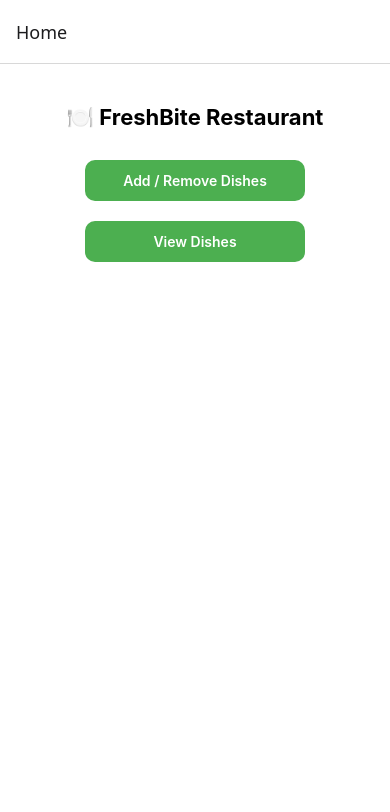
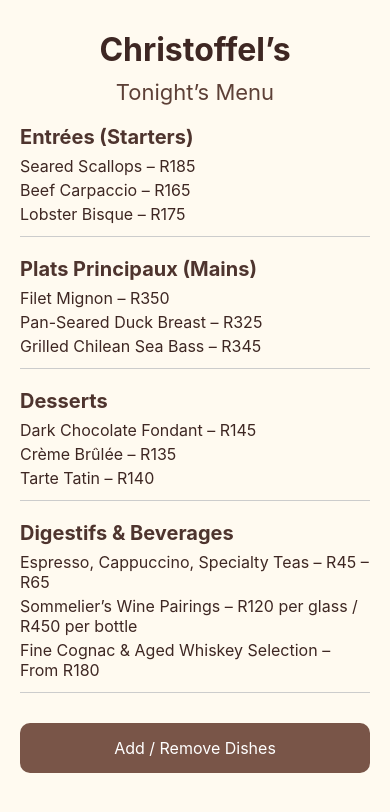
Before and after one commit to NicoleOnkel/christofells, a React Native app: screen / in a window 390 px wide. Shown: the top 812 px of the page. Built offline with nearby package versions, Linux system fonts and the light colour scheme.

Commit message:
Update App.tsx
Home screen update. Adding menu

```diff
--- a/App.tsx
+++ b/App.tsx
@@ -1,165 +1,248 @@
-import * as React from 'react';
-import { useState } from 'react';
-import { View, Text, TextInput, TouchableOpacity, StyleSheet, Alert, FlatList } from 'react-native';
-import { NavigationContainer } from '@react-navigation/native';
-import { createNativeStackNavigator } from '@react-navigation/native-stack';
+// App.tsx
+import React, { useState } from "react";
+import {
+  View,
+  Text,
+  TextInput,
+  TouchableOpacity,
+  StyleSheet,
+  ScrollView,
+  Alert,
+} from "react-native";
 
-const Stack = createNativeStackNavigator();
+export default function App() {
+  const [currentScreen, setCurrentScreen] = useState<"home" | "addRemove">(
+    "home"
+  );
 
-const initialDishes = [
-  { id: '1', name: 'Grilled Salmon', category: 'Seafood', price: 'R150' },
-  { id: '2', name: 'Chicken Burger', category: 'Fast Food', price: 'R120' },
-  { id: '3', name: 'Caesar Salad', category: 'Salad', price: 'R90' },
-];
+  // State for adding/removing dishes
+  const [dishName, setDishName] = useState("");
+  const [description, setDescription] = useState("");
+  const [course, setCourse] = useState("");
+  const [price, setPrice] = useState("");
+  const [menu, setMenu] = useState([
+    {
+      course: "Entrées (Starters)",
+      dishes: [
+        "Seared Scallops – R185",
+        "Beef Carpaccio – R165",
+        "Lobster Bisque – R175",
+      ],
+    },
+    {
+      course: "Plats Principaux (Mains)",
+      dishes: [
+        "Filet Mignon – R350",
+        "Pan-Seared Duck Breast – R325",
+        "Grilled Chilean Sea Bass – R345",
+      ],
+    },
+    {
+      course: "Desserts",
+      dishes: [
+        "Dark Chocolate Fondant – R145",
+        "Crème Brûlée – R135",
+        "Tarte Tatin – R140",
+      ],
+    },
+    {
+      course: "Digestifs & Beverages",
+      dishes: [
+        "Espresso, Cappuccino, Specialty Teas – R45 – R65",
+        "Sommelier’s Wine Pairings – R120 per glass / R450 per bottle",
+        "Fine Cognac & Aged Whiskey Selection – From R180",
+      ],
+    },
+  ]);
 
-// 🏠 Home Screen
-function HomeScreen({ navigation }) {
-  return (
-    <View style={styles.container}>
-      <Text style={styles.title}>🍽️ FreshBite Restaurant</Text>
+  // Add dish
+  const handleAddDish = () => {
+    if (!dishName || !course || !price) {
+      Alert.alert("Error", "Please fill in all fields");
+      return;
+    }
 
-      <TouchableOpacity style={styles.button} onPress={() => navigation.navigate('AddRemove')}>
+    const updatedMenu = menu.map((section) => {
+      if (section.course === course) {
+        return {
+          ...section,
+          dishes: [
+            ...section.dishes,
+            `${dishName} – R${price}${description ? ` (${description})` : ""}`,
+          ],
+        };
+      }
+      return section;
+    });
+
+    setMenu(updatedMenu);
+    setDishName("");
+    setDescription("");
+    setCourse("");
+    setPrice("");
+    Alert.alert("Success", "Dish added to the menu!");
+  };
+
+  // Remove dish
+  const handleRemoveDish = () => {
+    if (!dishName) {
+      Alert.alert("Error", "Please enter a dish name to remove");
+      return;
+    }
+
+    const updatedMenu = menu.map((section) => ({
+      ...section,
+      dishes: section.dishes.filter(
+        (dish) => !dish.toLowerCase().includes(dishName.toLowerCase())
+      ),
+    }));
+
+    setMenu(updatedMenu);
+    setDishName("");
+    Alert.alert("Removed", "Dish has been removed from the menu.");
+  };
+
+  // Render Home Screen
+  const HomeScreen = () => (
+    <ScrollView style={styles.container}>
+      <Text style={styles.title}>Christoffel’s</Text>
+      <Text style={styles.subtitle}>Tonight’s Menu</Text>
+
+      {menu.map((section, index) => (
+        <View key={index} style={styles.section}>
+          <Text style={styles.sectionTitle}>{section.course}</Text>
+          {section.dishes.map((dish, i) => (
+            <Text key={i} style={styles.dishText}>
+              {dish}
+            </Text>
+          ))}
+        </View>
+      ))}
+
+      <TouchableOpacity
+        style={styles.button}
+        onPress={() => setCurrentScreen("addRemove")}
+      >
         <Text style={styles.buttonText}>Add / Remove Dishes</Text>
       </TouchableOpacity>
+    </ScrollView>
+  );
 
-      <TouchableOpacity style={styles.button} onPress={() => navigation.navigate('ViewDishes')}>
-        <Text style={styles.buttonText}>View Dishes</Text>
-      </TouchableOpacity>
-    </View>
-  );
-}
-
-// ➕ Add / Remove Dishes Screen
-function AddRemoveScreen() {
-  const [dish, setDish] = useState('');
-  const [menu, setMenu] = useState(initialDishes);
-
-  const addDish = () => {
-    if (dish.trim() === '') return Alert.alert('Error', 'Please enter a dish name');
-    const newDish = { id: Date.now().toString(), name: dish, category: 'Custom', price: 'R100' };
-    setMenu([...menu, newDish]);
-    Alert.alert('Success', `${dish} added to menu!`);
-    setDish('');
-  };
-
-  const removeDish = (id) => {
-    const updatedMenu = menu.filter((item) => item.id !== id);
-    setMenu(updatedMenu);
-    Alert.alert('Removed', 'Dish has been removed.');
-  };
-
-  return (
-    <View style={styles.container}>
+  // Render Add/Remove Dishes Screen
+  const AddRemoveScreen = () => (
+    <ScrollView style={styles.container}>
       <Text style={styles.title}>Add / Remove Dishes</Text>
 
       <TextInput
+        placeholder="Dish Name"
+        value={dishName}
+        onChangeText={setDishName}
         style={styles.input}
-        placeholder="Enter new dish name"
-        value={dish}
-        onChangeText={setDish}
+      />
+      <TextInput
+        placeholder="Description"
+        value={description}
+        onChangeText={setDescription}
+        style={styles.input}
+      />
+      <TextInput
+        placeholder="Course (e.g. Entrées (Starters))"
+        value={course}
+        onChangeText={setCourse}
+        style={styles.input}
+      />
+      <TextInput
+        placeholder="Price (e.g. 185)"
+        value={price}
+        onChangeText={setPrice}
+        keyboardType="numeric"
+        style={styles.input}
       />
 
-      <TouchableOpacity style={styles.button} onPress={addDish}>
+      <TouchableOpacity style={styles.button} onPress={handleAddDish}>
         <Text style={styles.buttonText}>Add Dish</Text>
       </TouchableOpacity>
 
-      <FlatList
-        data={menu}
-        keyExtractor={(item) => item.id}
-        renderItem={({ item }) => (
-          <View style={styles.menuItem}>
-            <Text style={styles.dish}>{item.name}</Text>
-            <TouchableOpacity onPress={() => removeDish(item.id)}>
-              <Text style={styles.remove}>Remove</Text>
-            </TouchableOpacity>
-          </View>
-        )}
-      />
-    </View>
+      <TouchableOpacity style={styles.removeButton} onPress={handleRemoveDish}>
+        <Text style={styles.buttonText}>Remove Dish</Text>
+      </TouchableOpacity>
+
+      <TouchableOpacity
+        style={styles.homeButton}
+        onPress={() => setCurrentScreen("home")}
+      >
+        <Text style={styles.buttonText}>Back to Home</Text>
+      </TouchableOpacity>
+    </ScrollView>
   );
+
+  return currentScreen === "home" ? <HomeScreen /> : <AddRemoveScreen />;
 }
 
-// 🍴 View Dishes Screen (no filter)
-function ViewDishesScreen() {
-  const [menu] = useState(initialDishes);
-
-  return (
-    <View style={styles.container}>
-      <Text style={styles.title}>View Dishes</Text>
-      <FlatList
-        data={menu}
-        keyExtractor={(item) => item.id}
-        renderItem={({ item }) => (
-          <View style={styles.menuItem}>
-            <Text style={styles.dish}>{item.name}</Text>
-            <Text style={styles.price}>{item.price}</Text>
-          </View>
-        )}
-      />
-    </View>
-  );
-}
-
-// 🧭 App Navigation
-export default function App() {
-  return (
-    <NavigationContainer>
-      <Stack.Navigator initialRouteName="Home">
-        <Stack.Screen name="Home" component={HomeScreen} />
-        <Stack.Screen name="AddRemove" component={AddRemoveScreen} />
-        <Stack.Screen name="ViewDishes" component={ViewDishesScreen} />
-      </Stack.Navigator>
-    </NavigationContainer>
-  );
-}
-
-// 🎨 Styles
 const styles = StyleSheet.create({
   container: {
     flex: 1,
-    backgroundColor: '#fff',
+    backgroundColor: "#fffaf0",
     padding: 20,
-    alignItems: 'center',
   },
   title: {
+    fontSize: 32,
+    fontWeight: "bold",
+    textAlign: "center",
+    marginVertical: 10,
+    color: "#3e2723",
+  },
+  subtitle: {
     fontSize: 22,
-    fontWeight: 'bold',
-    marginVertical: 20,
+    textAlign: "center",
+    color: "#5d4037",
+    marginBottom: 20,
   },
-  button: {
-    backgroundColor: '#4CAF50',
-    padding: 12,
-    borderRadius: 10,
-    marginVertical: 10,
-    width: 220,
+  section: {
+    marginBottom: 20,
+    borderBottomWidth: 1,
+    borderColor: "#ccc",
+    paddingBottom: 10,
   },
-  buttonText: {
-    color: '#fff',
-    textAlign: 'center',
-    fontWeight: '600',
+  sectionTitle: {
+    fontSize: 20,
+    fontWeight: "bold",
+    color: "#4e342e",
+    marginBottom: 5,
+  },
+  dishText: {
+    fontSize: 16,
+    color: "#3e2723",
+    marginVertical: 2,
   },
   input: {
     borderWidth: 1,
-    borderColor: '#999',
+    borderColor: "#ccc",
+    borderRadius: 8,
     padding: 10,
-    borderRadius: 8,
-    width: '90%',
-    marginBottom: 10,
+    marginVertical: 8,
   },
-  menuItem: {
-    flexDirection: 'row',
-    justifyContent: 'space-between',
-    width: 250,
-    paddingVertical: 8,
+  button: {
+    backgroundColor: "#795548",
+    padding: 15,
+    borderRadius: 10,
+    marginVertical: 10,
   },
-  dish: {
+  removeButton: {
+    backgroundColor: "#d32f2f",
+    padding: 15,
+    borderRadius: 10,
+    marginVertical: 10,
+  },
+  homeButton: {
+    backgroundColor: "#388e3c",
+    padding: 15,
+    borderRadius: 10,
+    marginVertical: 10,
+  },
+  buttonText: {
+    color: "white",
     fontSize: 16,
-  },
-  price: {
-    fontWeight: 'bold',
-  },
-  remove: {
-    color: 'red',
-    fontWeight: '600',
+    textAlign: "center",
   },
 });
```
